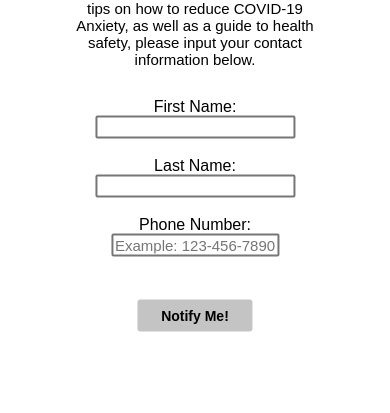
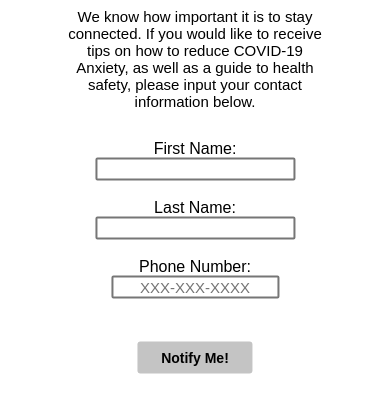
Before and after one commit to cward22/code-along, a plain HTML site: page groupProject/index.html in a window 390 px wide. Shown: the part 373-786 px from the top of the page. Drawn offline with Linux system fonts and the light colour scheme.

Commit message:
re-worded phone number validation comment, increased top percentage of combinedBox, centered placeholder text

```diff
--- a/groupProject/index.html
+++ b/groupProject/index.html
@@ -32,7 +32,7 @@
             <br>
             <br>
             <label for="phoneNumber">Phone Number:  </label>
-            <input type="text" placeholder="Example: 123-456-7890" tabindex="0" id="phoneNumber">
+            <input type="text" placeholder="      XXX-XXX-XXXX" tabindex="0" id="phoneNumber">
             <br>
             <br>
         </div>
--- a/groupProject/main.js
+++ b/groupProject/main.js
@@ -65,7 +65,7 @@ let submitButton = document.getElementById("submitButton").addEventListener("cli
 
     let regExpN = /^([0-9]{3})[-]{1}([0-9]{3})[-]{1}([0-9]{4})$/
         if(!regExpN.test(pNumber)) {
-            alert("Note: Make sure the phone number you input is 10-digits long. Input format should include dashes: Ex. XXX-XXX-XXXX.");
+            alert("Note: Phone number should be 10-digits long with dashes: Ex. XXX-XXX-XXXX.");
             return false;
         } else {
     // This is normally where an SMS alert (containing the tips to reduce COVID-19 Anxiety) would be sent to a user's mobile device; since this is a school project, we opted not to pay to enable that service.
--- a/groupProject/styles.css
+++ b/groupProject/styles.css
@@ -34,7 +34,7 @@ body, html {
 #combinedBox {
     text-align: center;
     position: absolute;
-    top: 55%;
+    top: 60%;
     left: 50%;
     transform: translate(-50%, -50%);
     /* left: 22%; */
```
